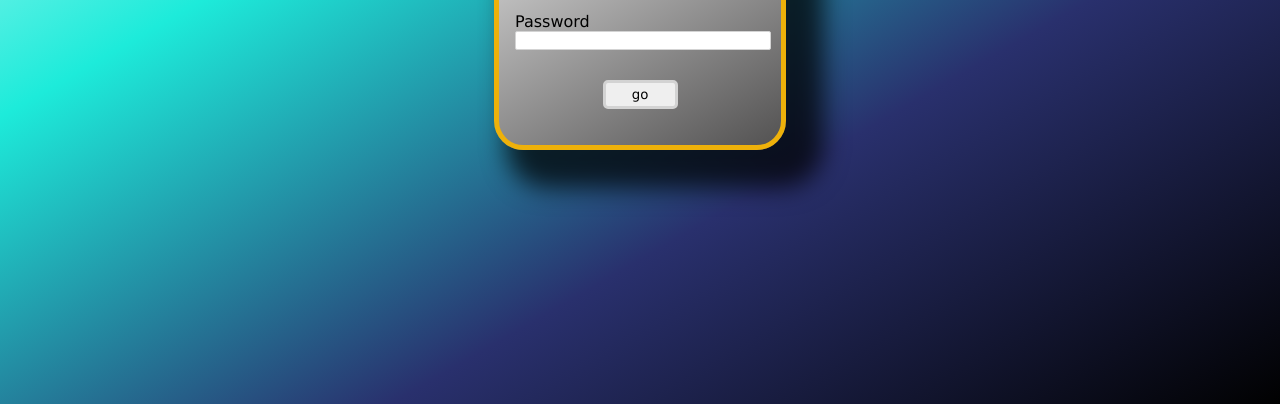
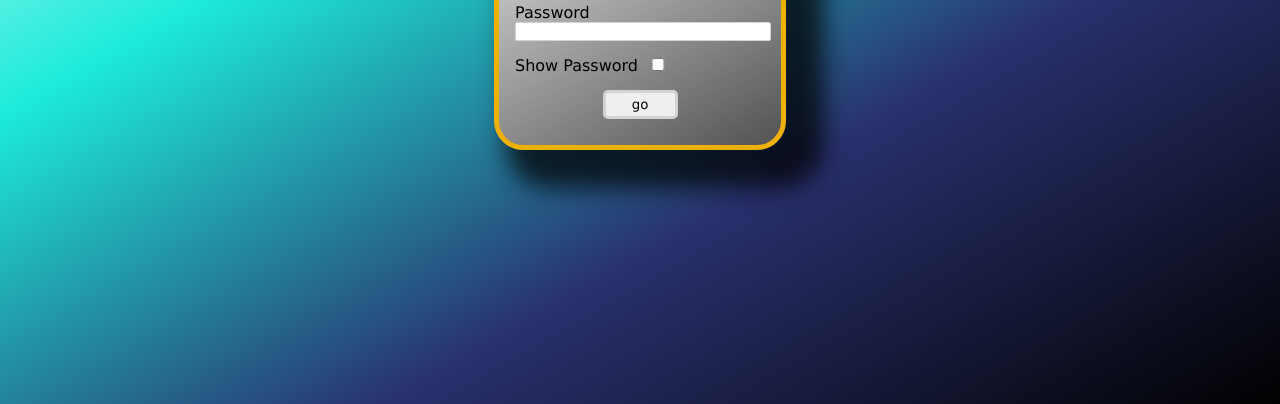
Before and after one commit to mrdietz/michael-dietz-cohort209-loginUI, a plain HTML site: page index.html in a window 1280 px wide. Shown: the part 396-800 px from the top of the page. Drawn offline with Linux system fonts and the light colour scheme.

Commit message:
Got checkbox working

```diff
--- a/index.html
+++ b/index.html
@@ -18,10 +18,10 @@
 
                 <label>Password</label>
                 <input type="password" id="myInput">
-                <!--
-                <input class="checkbox" type="checkbox" onclick="myFunction()">
-                Show Password
-                 -->
+                <span>Show Password
+                <input class="checkbox" type="checkbox" onclick="myFunction()"></span>
+
+
                 <button>go</button>
             <!-- </div> -->
         </div>
--- a/style.css
+++ b/style.css
@@ -43,10 +43,10 @@ input {
     width: 100%;
 }
 
-/* .checkbox {
+.checkbox {
     margin: 0;
-    width: 20px;
-} */
+    width: 30px;
+}
 
 button {
 
```
